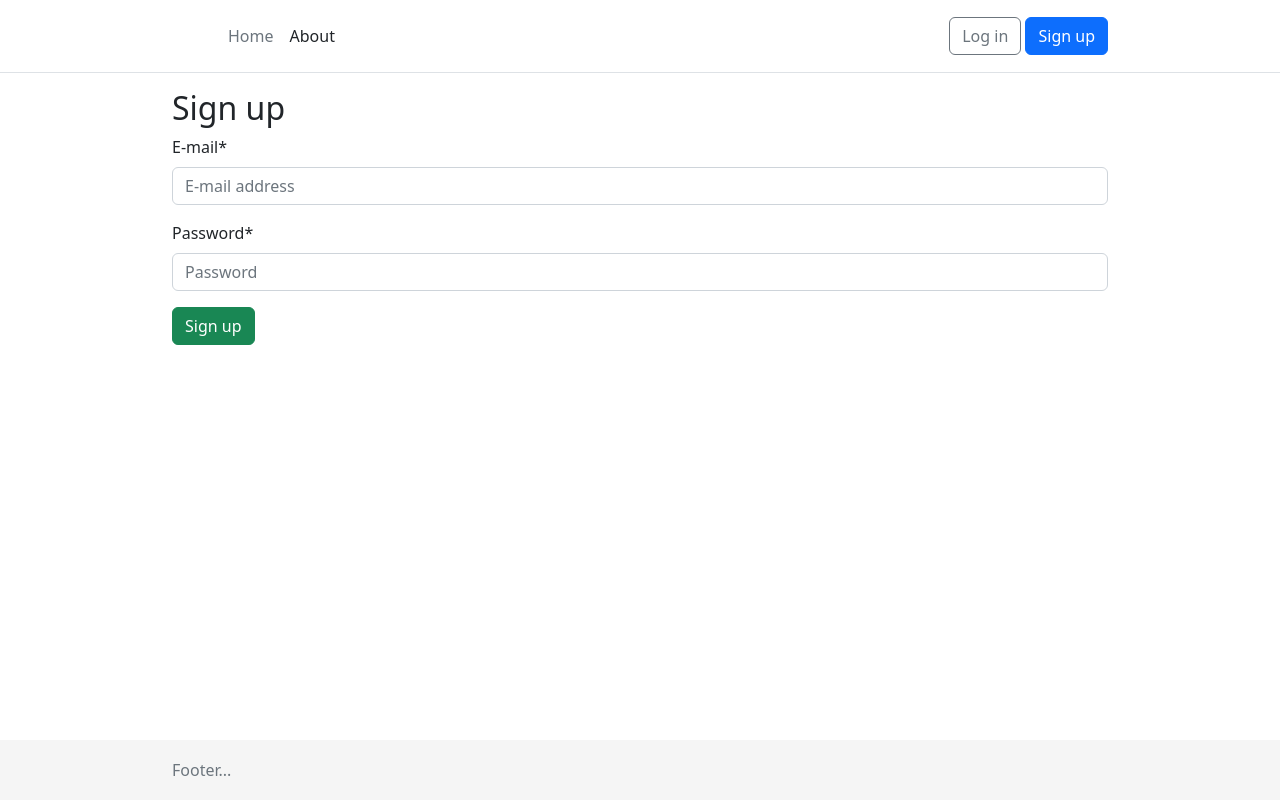
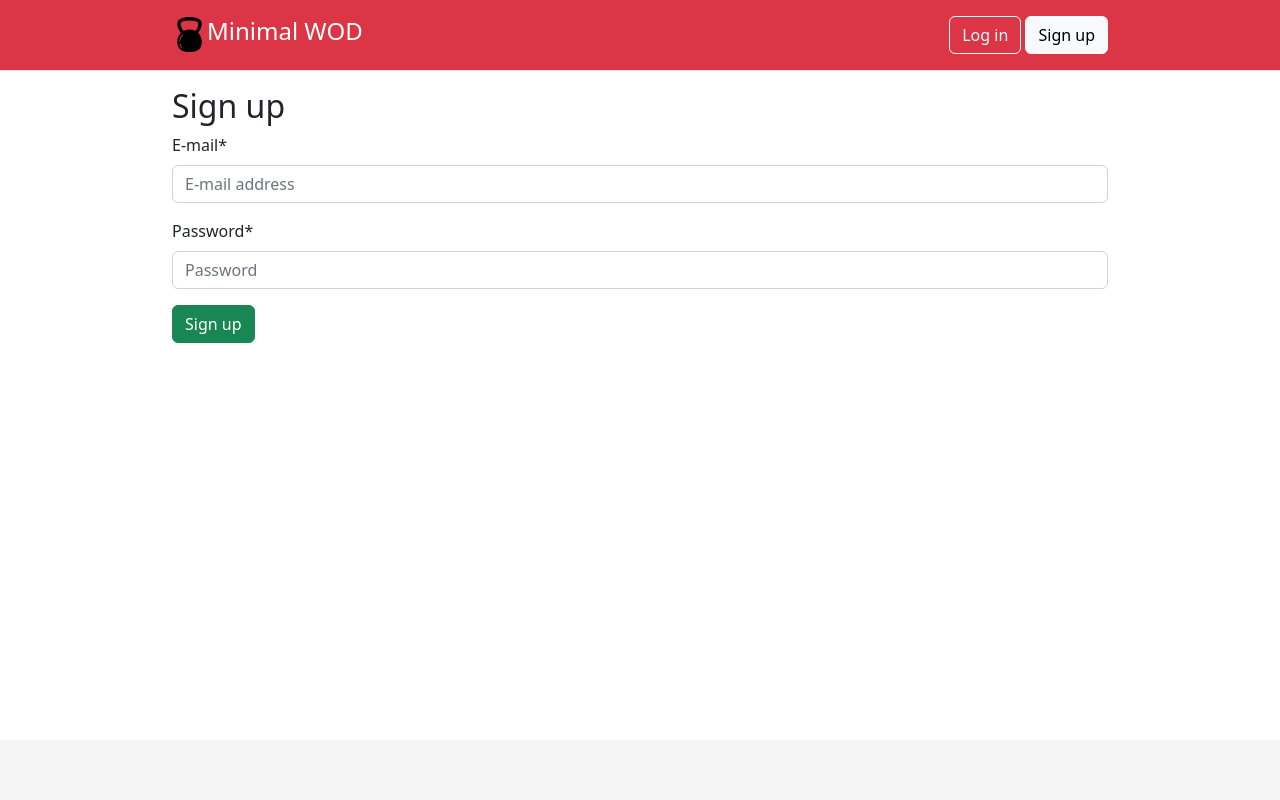
Before and after one commit to peterhrncirik/Workouts, a Django app: page /accounts/signup/ in a window 1280 px wide. Run offline with Django 4.2, Linux system fonts and the light colour scheme; parts of the project's set-up code (start-up, migrations or seed data) failed here and were passed over; some libraries are stand-ins or nearby versions.

Commit message:
design & logic updates

```diff
--- a/workouts/templates/_base.html
+++ b/workouts/templates/_base.html
@@ -21,18 +21,19 @@
 </head>
 
 <body>
-  <header class="p-3 mb-3 border-bottom">
+  <header class="p-3 mb-3 border-bottom bg-danger">
     <div class="container">
       <div class="d-flex flex-wrap align-items-center justify-content-center justify-content-lg-start">
-        <a href="/" class="d-flex align-items-center mb-2 mb-lg-0 text-dark text-decoration-none">
-          <svg class="bi me-2" width="40" height="32" role="img" aria-label="Bootstrap">
-            <use xlink:href="#bootstrap" />
-          </svg>
+        <div class="d-flex justify-content-center align-items-center">
+        <a href="/" class="d-flex align-items-center mb-2 mb-lg-0 text-white text-decoration-none">
+          <img src="static/images/kettlebell.png" style="width: 35px; height: 35px"/>
+          <span class="h4">Minimal WOD</span>
         </a>
+      </div>
 
         <ul class="nav col-12 col-lg-auto me-lg-auto mb-2 justify-content-center mb-md-0">
-          <li><a href="{% url 'home' %}" class="nav-link px-2 link-secondary">Home</a></li>
-          <li><a href="{% url 'about' %}" class="nav-link px-2 link-dark">About</a></li>
+          {% comment %} <li><a href="{% url 'home' %}" class="nav-link px-2 link-secondary">Home</a></li> {% endcomment %}
+          {% comment %} <li><a href="{% url 'about' %}" class="nav-link px-2 link-dark">About</a></li> {% endcomment %}
         </ul>
 
         <div class="dropdown text-end">
@@ -50,8 +51,8 @@
           </ul>
           {% else %}
           <form class="form-inline ml-auto">
-            <a href="{% url 'account_login' %}" class="btn btn-outline-secondary">Log in</a>
-            <a href="{% url 'account_signup' %}" class="btn btn-primary ml-2">Sign up</a>
+            <a href="{% url 'account_login' %}" class="btn btn-outline-light">Log in</a>
+            <a href="{% url 'account_signup' %}" class="btn btn-light ml-2">Sign up</a>
           </form>
           {% endif %}
         </div>
@@ -67,7 +68,7 @@
 
   <footer class="footer">
     <div class="container">
-      <span class="text-muted">Footer...</span>
+      {% comment %} <span class="text-muted">Footer...</span> {% endcomment %}
     </div>
   </footer>
 
```
Also changed, not shown: workouts/templates/pages/home.html (+11 -3 lines), workouts/templates/pages/result.html (+9 -5 lines), workouts/workouts/forms.py (+6 -17 lines), workouts/workouts/views.py (+4 -3 lines), workouts/workouts/workout.py (+14 -21 lines), workouts/static/images/favicon.ico.
